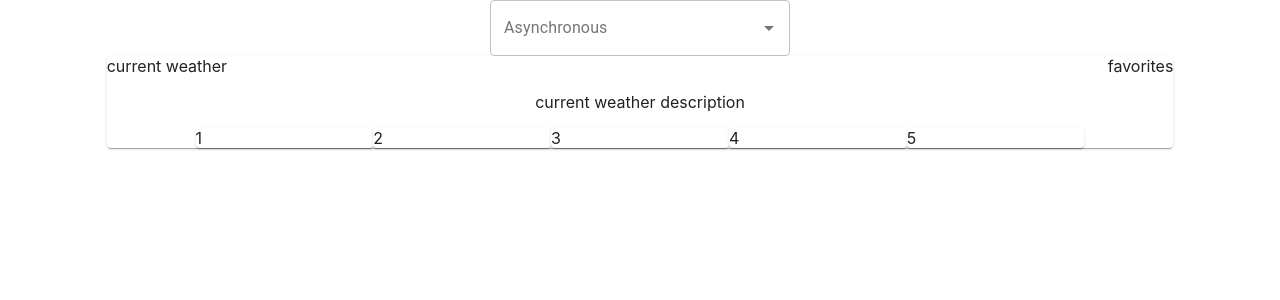
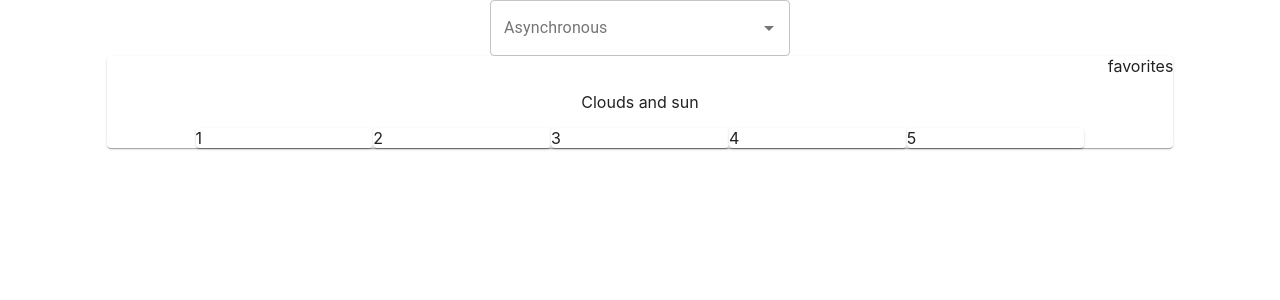
Before and after one commit to ofirkg/ofir-katz-gershon-11-03-2020, a React (Create React App) app: page / in a window 1280 px wide. Shown: the top 300 px of the page. Built offline with nearby package versions, Linux system fonts and the light colour scheme.

Commit message:
added axios default baseUrl. initialized autocomplete state with mock. added selectedOption and currentWeather states. added current weather fetching. added current weather mock. added autocomplete select handler. added some markup to show selections and data on screen.

```diff
--- a/src/views/WeatherDetails/WeatherDetails.js
+++ b/src/views/WeatherDetails/WeatherDetails.js
@@ -7,13 +7,16 @@ import TextField from '@material-ui/core/TextField';
 import Autocomplete from '@material-ui/lab/Autocomplete';
 import CircularProgress from '@material-ui/core/CircularProgress';
 
+axios.defaults.baseURL = 'http://dataservice.accuweather.com';
 const { CancelToken } = axios;
 
 export default function WeatherDetails() {
 	const [open, setOpen] = useState(false);
 	const [searchTerm, setSearchTerm] = useState('');
-	const [options, setOptions] = useState([]);
+	const [options, setOptions] = useState(autoCompleteMock);
+	const [selectedOption, setSelectedOption] = useState(null);
 	const [loading, setLoading] = useState(false);
+	const [currentWeather, setCurrentWeather] = useState(currentWeatherMock);
 
 	useEffect(() => {
 		if (searchTerm.length === 0) {
@@ -24,8 +27,7 @@ export default function WeatherDetails() {
 		(async () => {
 			try {
 				const result = await axios({
-					url:
-						'http://dataservice.accuweather.com/locations/v1/cities/autocomplete',
+					url: '/locations/v1/cities/autocomplete',
 					method: 'GET',
 					cancelToken: source.token,
 					params: {
@@ -43,8 +45,38 @@ export default function WeatherDetails() {
 		return () => source.cancel();
 	}, [searchTerm]);
 
+	useEffect(() => {
+		if (!selectedOption) {
+			return;
+		}
+		// setLoading(true);
+		const source = CancelToken.source();
+		(async () => {
+			try {
+				const result = await axios({
+					url: `/currentconditions/v1/${selectedOption.Key}`,
+					method: 'GET',
+					cancelToken: source.token,
+					params: {
+						apikey: 'ZykvKfNQRGnZSPw9DdilEwqEzni3OBqb',
+					},
+				});
+				setCurrentWeather(result.data[0] || null);
+				// setLoading(false);
+			} catch (e) {
+				setLoading(false);
+				console.error(e);
+			}
+		})();
+		return () => source.cancel();
+	}, [selectedOption]);
+
 	const handleInputChange = (e, term, reason) => {
 		setSearchTerm(term);
+	};
+
+	const handleSelect = (e, option) => {
+		setSelectedOption(option);
 	};
 
 	return (
@@ -61,6 +93,7 @@ export default function WeatherDetails() {
 						setOpen(false);
 					}}
 					onInputChange={handleInputChange}
+					onChange={handleSelect}
 					getOptionSelected={(option, value) =>
 						option.name === value.name
 					}
@@ -93,10 +126,10 @@ export default function WeatherDetails() {
 			<Grid item xs={10}>
 				<Paper>
 					<Grid container>
-						<Grid item xs={12}>
-							<Grid container>
+						<Grid container item xs={12}>
+							{/* <Grid container> */}
 							<Grid item xs={12} sm={6}>
-									current weather
+								{selectedOption && selectedOption.LocalizedName}
 							</Grid>
 							<Grid
 								container
@@ -106,10 +139,12 @@ export default function WeatherDetails() {
 								justify='flex-end'>
 								favorites
 							</Grid>
-							</Grid>
+							{/* </Grid> */}
 						</Grid>
 						<Grid container item justify='center' xs={12}>
-							<p>current weather description</p>
+							<p>
+								{currentWeather && currentWeather.WeatherText}
+							</p>
 						</Grid>
 						<Grid container item justify='center' xs={12}>
 							<Grid item xs={12} sm={6} md={2}>
@@ -227,3 +262,29 @@ const autoCompleteMock = [
 		AdministrativeArea: { ID: 'AA', LocalizedName: 'Greater Accra' },
 	},
 ];
+
+const currentWeatherMock = {
+	LocalObservationDateTime: '2020-03-14T10:05:00+02:00',
+	EpochTime: 1584173100,
+	WeatherText: 'Clouds and sun',
+	WeatherIcon: 4,
+	HasPrecipitation: false,
+	PrecipitationType: null,
+	IsDayTime: true,
+	Temperature: {
+		Metric: {
+			Value: 18.3,
+			Unit: 'C',
+			UnitType: 17,
+		},
+		Imperial: {
+			Value: 65,
+			Unit: 'F',
+			UnitType: 18,
+		},
+	},
+	MobileLink:
+		'http://m.accuweather.com/en/il/netanya/212474/current-weather/212474?lang=en-us',
+	Link:
+		'http://www.accuweather.com/en/il/netanya/212474/current-weather/212474?lang=en-us',
+};
```
Lines whose indentation alone changed are shown as unchanged.
